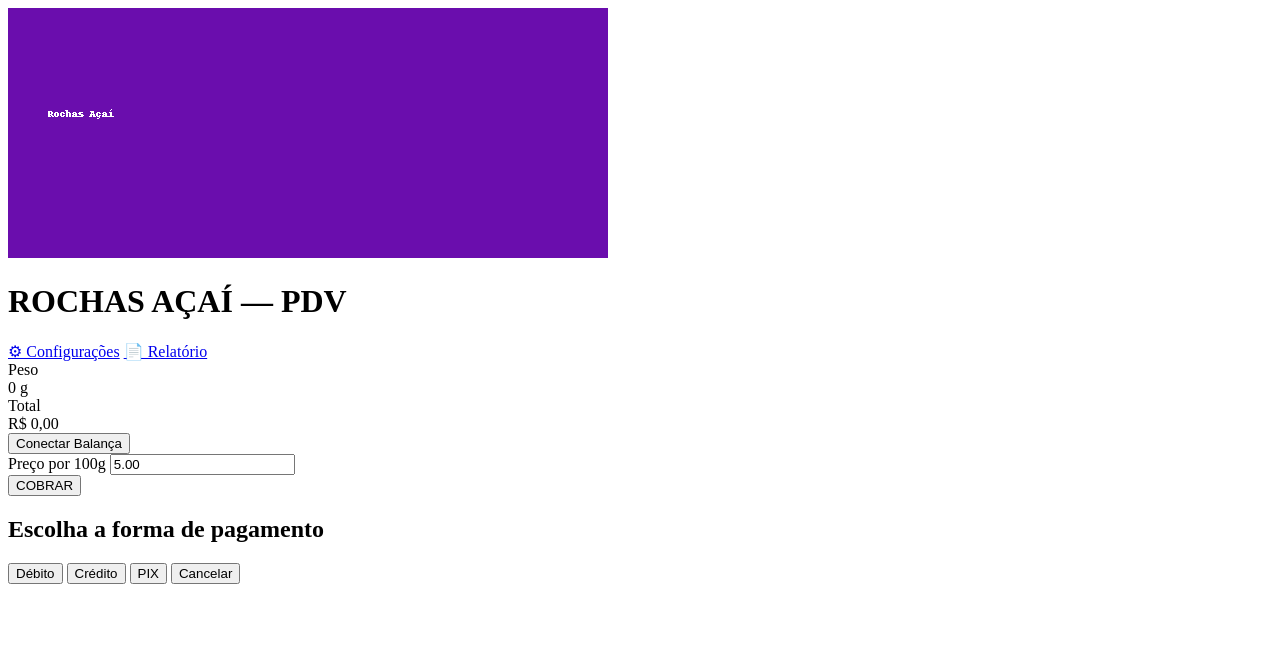
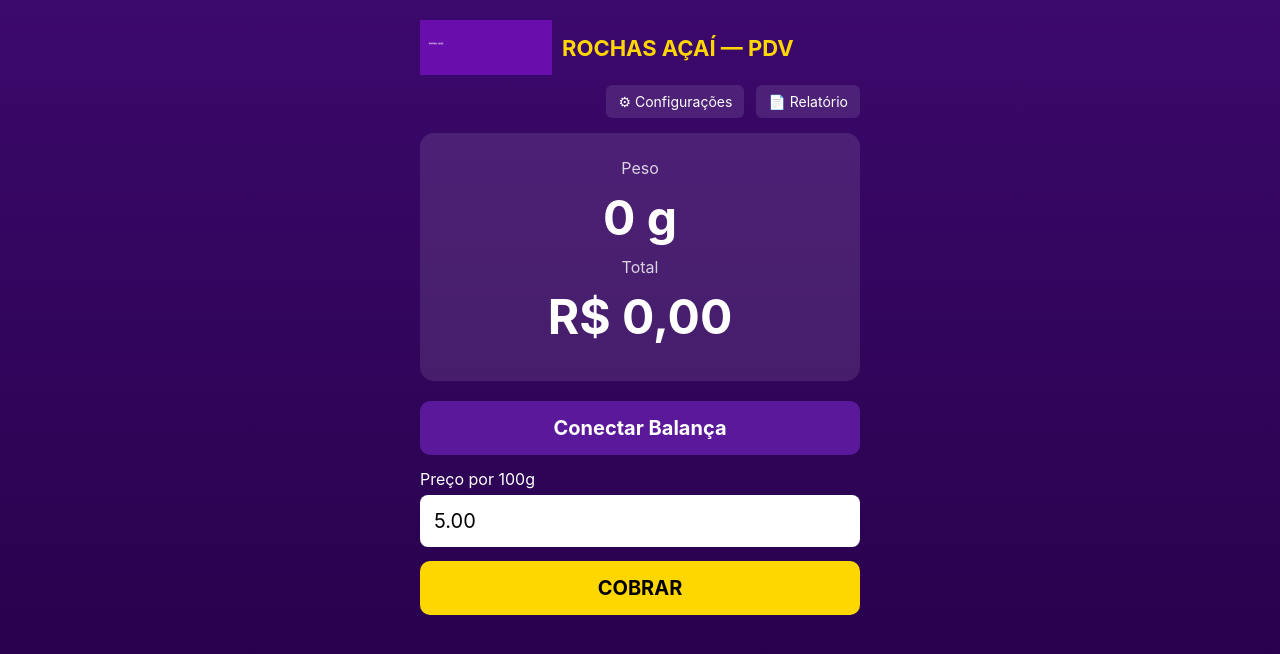
Before and after one commit to blackwolfoficiall-glitch/rochasacaiteria-pdv, a plain HTML site: page index.html in a window 1280 px wide. Drawn offline with Linux system fonts and the light colour scheme.

Commit message:
Update style.css

```diff
--- a/style.css
+++ b/style.css
@@ -1,67 +1,189 @@
 
-<!DOCTYPE html>
-<html lang="pt-BR">
-<head>
-<meta charset="UTF-8">
-<meta name="viewport" content="width=device-width, initial-scale=1">
-<title>Rochas Açaí — PDV</title>
+:root{
+  --roxo:#5A189A;
+  --roxo-escuro:#3C096C;
+  --roxo-fundo:#240046;
+  --dourado:#FFD700;
+  --branco:#ffffff;
+  --cinza:#cccccc;
+}
 
-<link rel="stylesheet" href="style.css">
-<link rel="manifest" href="manifest.json">
+*{
+  box-sizing:border-box;
+  font-family: 'Inter', Arial, sans-serif;
+}
 
-<meta name="theme-color" content="#5A189A">
-</head>
+body{
+  margin:0;
+  background: linear-gradient(180deg, var(--roxo-escuro), var(--roxo-fundo));
+  color:var(--branco);
+  height:100vh;
+}
 
-<body>
-<div id="app">
+#app{
+  display:flex;
+  flex-direction:column;
+  max-width:480px;
+  margin:auto;
+  padding:20px;
+}
 
-<header>
-  <img src="logo.png" class="logo" alt="Rochas Açaí">
-  <h1>ROCHAS AÇAÍ — PDV</h1>
-</header>
+header{
+  display:flex;
+  align-items:center;
+  gap:10px;
+  margin-bottom:10px;
+}
 
-<!-- BOTÕES NO TOPO -->
-<nav class="top-buttons">
-    <a href="config.html" class="nav-btn">⚙ Configurações</a>
-    <a href="relatorio.html" class="nav-btn">📄 Relatório</a>
-</nav>
+.logo{
+  height:55px;
+}
 
-<section class="panel">
-  <div class="label">Peso</div>
-  <div id="weight" class="big">0 g</div>
+h1{
+  font-size:22px;
+  font-weight:700;
+  margin:0;
+  color:var(--dourado);
+}
 
-  <div class="label">Total</div>
-  <div id="total" class="big">R$ 0,00</div>
-</section>
+/* TOP BUTTONS */
+.top-buttons {
+  display:flex;
+  justify-content:flex-end;
+  gap:12px;
+  margin-bottom:15px;
+}
 
-<section class="controls">
-  <button id="connectScale" class="btn primary">Conectar Balança</button>
+.nav-btn{
+  text-decoration:none;
+  color:#fff;
+  background:rgba(255,255,255,0.1);
+  padding:8px 12px;
+  border-radius:6px;
+  font-size:14px;
+  transition:0.2s;
+}
 
-  <div class="priceBox">
-    <label>Preço por 100g</label>
-    <input id="price100" type="number" value="5.00" step="0.01">
-  </div>
+.nav-btn:hover{
+  background:rgba(255,255,255,0.25);
+}
 
-  <button id="charge" class="btn gold">COBRAR</button>
-</section>
+.panel{
+  background:rgba(255,255,255,0.1);
+  padding:25px;
+  border-radius:14px;
+  text-align:center;
+  margin-bottom:20px;
+}
 
-<section id="paymentArea" class="paymentArea">
-  <div id="qrWrap"></div>
-</section>
+.label{
+  opacity:0.8;
+  font-size:16px;
+}
 
-<!-- MODAL PAGAMENTO -->
-<div id="payModal" class="modal hidden">
-  <div class="modal-box">
-    <h2>Escolha a forma de pagamento</h2>
-    <button class="opt debit" id="optDebit">Débito</button>
-    <button class="opt credit" id="optCredit">Crédito</button>
-    <button class="opt pix" id="optPix">PIX</button>
-    <button id="closeModal" class="close">Cancelar</button>
-  </div>
-</div>
+.big{
+  font-size:48px;
+  font-weight:700;
+  margin:10px 0;
+}
 
-</div>
+.controls{
+  display:flex;
+  flex-direction:column;
+  gap:14px;
+}
 
-<script src="app.js"></script>
-</body>
-</html>
+.btn{
+  padding:15px;
+  font-size:20px;
+  font-weight:700;
+  border:none;
+  border-radius:10px;
+  cursor:pointer;
+}
+
+.primary{
+  background:var(--roxo);
+  color:#fff;
+}
+
+.gold{
+  background:var(--dourado);
+  color:black;
+}
+
+.priceBox{
+  display:flex;
+  flex-direction:column;
+  gap:6px;
+}
+
+.priceBox input{
+  padding:14px;
+  border-radius:8px;
+  border:none;
+  font-size:20px;
+}
+
+.paymentArea{
+  text-align:center;
+  margin-top:30px;
+}
+
+.paymentArea img{
+  max-width:260px;
+}
+
+/* MODAL */
+.modal{
+  position:fixed;
+  top:0;left:0;right:0;bottom:0;
+  background:rgba(0,0,0,0.6);
+  display:flex;
+  align-items:center;
+  justify-content:center;
+  z-index:9999;
+}
+
+.modal.hidden{
+  display:none;
+}
+
+.modal-box{
+  background:white;
+  width:320px;
+  padding:20px;
+  border-radius:12px;
+  color:black;
+  text-align:center;
+}
+
+.modal-box h2{
+  margin-bottom:15px;
+}
+
+.opt{
+  width:100%;
+  padding:12px;
+  border-radius:8px;
+  border:none;
+  font-size:18px;
+  margin-top:10px;
+  color:white;
+  cursor:pointer;
+}
+
+.debit{background:#00A36C;}
+.credit{background:#0077FF;}
+.pix{background:#32CD32;}
+
+.close{
+  width:100%;
+  padding:10px;
+  background:#777;
+  color:white;
+  border:none;
+  border-radius:8px;
+  margin-top:12px;
+  cursor:pointer;
+}
```
